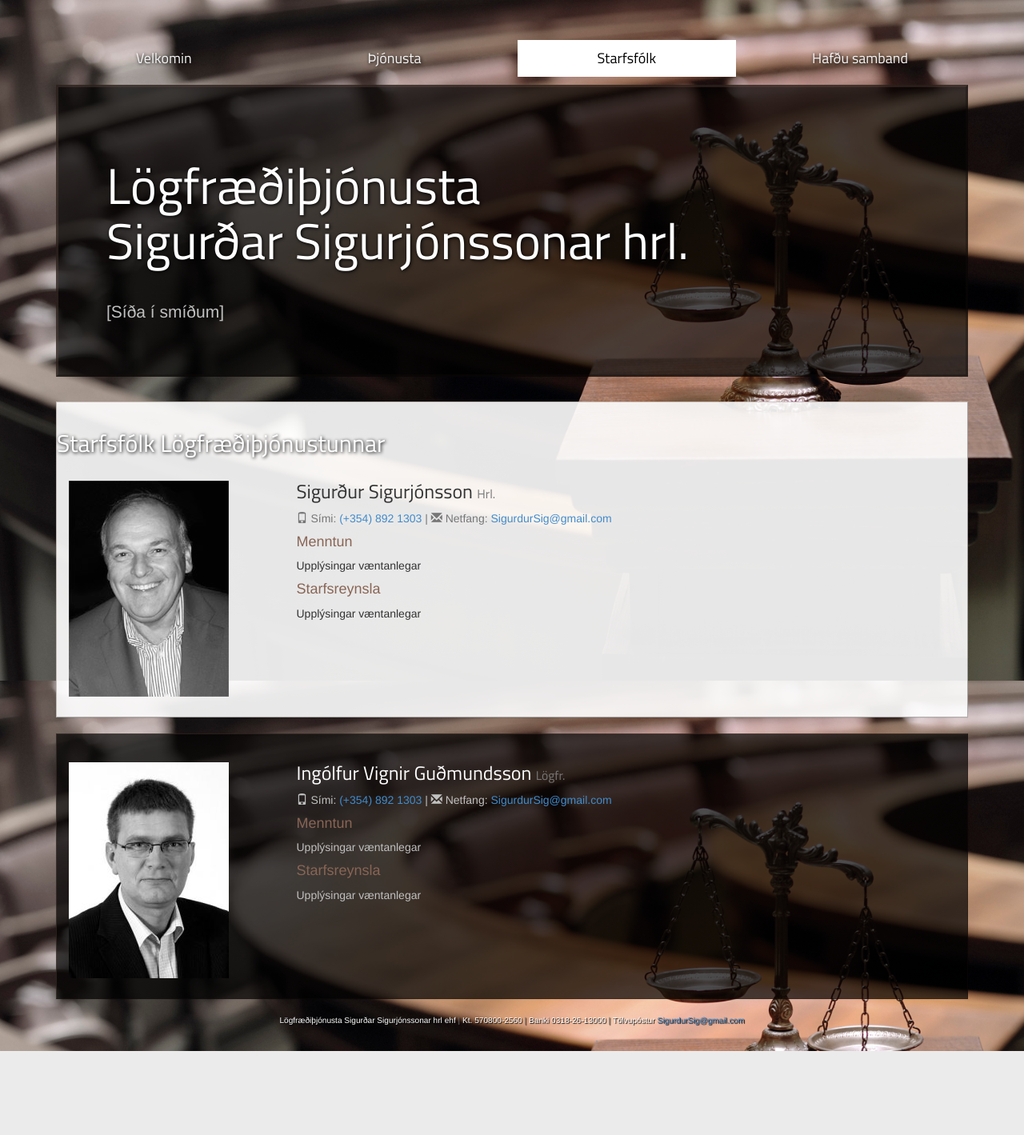
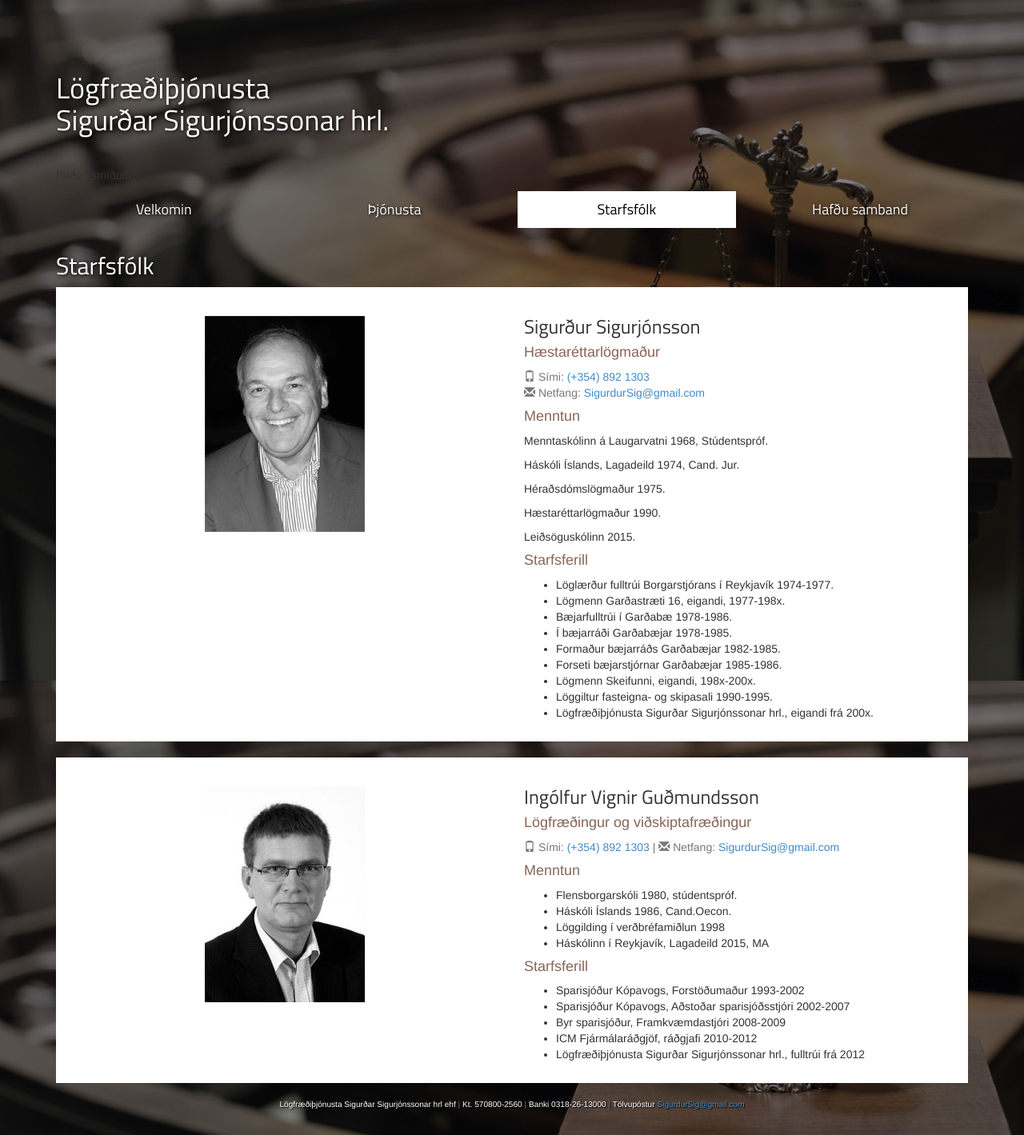
Before and after one commit to JohannSig/SigurdurSig, a PHP site: page / in a window 1280 px wide. Shown: the whole page at 80% size. Before the commit the page ends 1314 px from the top, so only its background shows below. Run offline with PHP 8.4, Linux system fonts and the light colour scheme.

Commit message:
Betrumbætur og CV

```diff
--- a/content/css/project.css
+++ b/content/css/project.css
@@ -10,7 +10,7 @@ and open the template in the editor.
 body {
   padding-top: 50px;
   background-color: #222;
-  background-image: url(../images/courtroom-with-scales-semi-desaturated.jpg);
+  background-image: url(../images/courtroom-with-scales-dark-overlay.jpg);
   background-position: center top;
   background-attachment: fixed;
   background-repeat: no-repeat;
@@ -65,7 +65,7 @@ h4 {
   border-radius: 0px;
   font-family: 'Titillium Web';
   font-size: 18px;
-  transition: background-color 1s, text-shadow 1s;
+  transition: background-color 0.3s, text-shadow 0.3s;
   color: whitesmoke;
   text-shadow: 1px 1px 4px black;
 }
--- a/content/less/project.less
+++ b/content/less/project.less
@@ -14,7 +14,7 @@ body {
     padding-top: 50px;
     background-color: #222;
     //background-image: url(../images/courtroom-with-scales-lifeless.jpg);
-    background-image: url(../images/courtroom-with-scales-semi-desaturated.jpg);
+    background-image: url(../images/courtroom-with-scales-dark-overlay.jpg);
     background-position: center top;
     background-attachment: fixed;
     background-repeat: no-repeat;
@@ -88,7 +88,7 @@ h4 {
                 border-radius: 0px;
                 font-family: 'Titillium Web';
                 font-size: 18px;
-                transition: background-color 1s, text-shadow 1s;
+                transition: background-color 0.3s, text-shadow 0.3s;
                 color: whitesmoke;
                 text-shadow: 1px 1px 4px black;
 
--- a/index.php
+++ b/index.php
@@ -27,6 +27,10 @@
 
         <div id="primary-container" class="container">
 
+
+            <h1>Lögfræðiþjónusta<br/>Sigurðar Sigurjónssonar hrl.</h1>
+            <p>[Síða í smíðum]</p>
+
             <div class="row">
                 <div class="col-xs-12">
                     <ul class="nav nav-pills nav-justified">
@@ -38,29 +42,16 @@
                 </div>
             </div>
 
-            <div class="row" >
-                <div class="col-xs-12">
-                    <div class="jumbotron dark">
-
-                            <h1>Lögfræðiþjónusta<br/>Sigurðar Sigurjónssonar hrl.</h1>
-                            <p>[Síða í smíðum]</p>
-                    </div>
-                </div>
-            </div>
-
-
 
 
             <div class="tab-content">
                 <div id="home" class="tab-pane fade">
-                    <div class="col-xs-12">
-                        <h2>Velkomin(n) á heimasíðu okkar</h2>
-                    </div>
+                    <h2>Lögfræðiþjónusta Sigurðar Sigurjónssonar hrl.</h2>
 
 
                     <div class="row">
                         <div class="col-xs-12">
-                            <div class="panel dark">
+                            <div class="panel">
                                 <div class="panel-body">
                                     <p>Efni kemur inn von bráðar</p>
                                 </div>
@@ -76,7 +67,7 @@
 
                     <div class="row">
                         <div class="col-xs-12">
-                            <div class="panel dark">
+                            <div class="panel">
                                 <div class="panel-body">
                                     <p>Efni kemur inn von bráðar</p>
                                 </div>
@@ -92,39 +83,46 @@
 
                     <div class="row ">
                         <div class="col-xs-12">
-                            <div class="panel staff-entry light">
+                            <h2>Starfsfólk</h2>
+                            <div class="panel staff-entry">
                                 <div class="panel-body">
                                     <div class="row  ">
-                                        <h2>Starfsfólk Lögfræðiþjónustunnar</h2>
 
-                                        <div class="col-xs-4 col-sm-3">
-                                            <img src="content/images/sigurdursig.jpg" class="pull-left" style="margin-top: 20px; margin-bottom: 10px; max-width: 100%;"/>
+                                        <div class="col-xs-4 col-sm-3 col-md-6 text-center">
+                                            <img src="content/images/sigurdursig.jpg" class="text-center" style="margin-top: 20px; margin-bottom: 10px; max-width: 100%;"/>
                                         </div>
-                                        <div class="col-xs-8 col-sm-9">
+                                        <div class="col-xs-8 col-sm-9 col-md-6">
 
+                                            <h3>Sigurður Sigurjónsson</h3>
 
-                                            <h3>Sigurður Sigurjónsson <small>Hrl.</small></h3>
-
-                                            <p class="text-muted visible-xs">
+                                            <h4>Hæstaréttarlögmaður</h4>
+                                            <p class="text-muted">
                                                 <span class="glyphicon glyphicon-phone"></span> Sími:
                                                 <a href="tel:+3548921309">(+354) 892 1303</a> <br/>
                                                 <span class="glyphicon glyphicon-envelope"></span> Netfang:
                                                 <a href="mailto:sigurdursig@gmail.com">SigurdurSig@gmail.com</a>
                                             </p>
 
-                                            <p class="text-muted hidden-xs">
-                                                <span class="glyphicon glyphicon-phone"></span> Sími:
-                                                <a href="tel:+3548921309">(+354) 892 1303</a> |
-                                                <span class="glyphicon glyphicon-envelope"></span> Netfang:
-                                                <a href="mailto:sigurdursig@gmail.com">SigurdurSig@gmail.com</a>
-                                            </p>
+                                            <h4>Menntun</h4>
+                                            <p>Menntaskólinn á Laugarvatni 1968, Stúdentspróf.</p>
+                                            <p>Háskóli Íslands, Lagadeild 1974, Cand. Jur.</p>
+                                            <p>Héraðsdómslögmaður 1975.</p>
+                                            <p>Hæstaréttarlögmaður 1990.</p>
+                                            <p>Leiðsöguskólinn 2015.</p>
 
+                                            <h4>Starfsferill</h4>
+                                            <ul>
+                                                <li>Löglærður fulltrúi Borgarstjórans í Reykjavík 1974-1977.</li>
+                                                <li>Lögmenn Garðastræti 16, eigandi, 1977-198x.</li>
+                                                <li>Bæjarfulltrúi í Garðabæ 1978-1986.</li>
+                                                <li>Í bæjarráði Garðabæjar 1978-1985.</li>
+                                                <li>Formaður bæjarráðs Garðabæjar 1982-1985.</li>
+                                                <li>Forseti bæjarstjórnar Garðabæjar 1985-1986.</li>
+                                                <li>Lögmenn Skeifunni, eigandi, 198x-200x.</li>
+                                                <li>Löggiltur fasteigna- og skipasali 1990-1995.</li>
+                                                <li>Lögfræðiþjónusta Sigurðar Sigurjónssonar hrl., eigandi frá 200x.</li>
+                                            </ul>
 
-                                            <h4>Menntun</h4>
-                                            <p>Upplýsingar væntanlegar</p>
-
-                                            <h4>Starfsreynsla</h4>
-                                            <p>Upplýsingar væntanlegar</p>
                                         </div>
                                     </div>
                                 </div>
@@ -132,16 +130,17 @@
                         </div>
 
                         <div class="col-xs-12">
-                            <div class="panel staff-entry dark">
+                            <div class="panel staff-entry">
                                 <div class="panel-body">
                                     <div class="row  ">
-                                        <div class="col-xs-4 col-sm-3">
-                                            <img src="content/images/ingolfur.jpg" class="pull-left" style="margin-top: 20px; margin-bottom: 10px; max-width: 100%;"/>
+                                        <div class="col-xs-4 col-sm-3 col-md-6 text-center">
+                                            <img src="content/images/ingolfur.jpg" style="margin-top: 20px; margin-bottom: 10px; max-width: 100%;"/>
                                         </div>
-                                        <div class="col-xs-8 col-sm-9">
+                                        <div class="col-xs-8 col-sm-9 col-md-6">
 
 
-                                            <h3>Ingólfur Vignir Guðmundsson <small>Lögfr.</small></h3>
+                                            <h3>Ingólfur Vignir Guðmundsson</h3>
+                                            <h4>Lögfræðingur og viðskiptafræðingur</h4>
                                             <p class="text-muted">
                                                 <span class="glyphicon glyphicon-phone"></span> Sími:
                                                 <a href="tel:+3548921309">(+354) 892 1303</a> |
@@ -151,10 +150,21 @@
 
 
                                             <h4>Menntun</h4>
-                                            <p>Upplýsingar væntanlegar</p>
+                                            <ul>
+                                                <li>Flensborgarskóli 1980, stúdentspróf.</li>
+                                                <li>Háskóli Íslands 1986, Cand.Oecon.</li>
+                                                <li>Löggilding í verðbréfamiðlun 1998</li>
+                                                <li>Háskólinn í Reykjavík, Lagadeild 2015, MA</li>
+                                            </ul>
 
-                                            <h4>Starfsreynsla</h4>
-                                            <p>Upplýsingar væntanlegar</p>
+                                            <h4>Starfsferill</h4>
+                                            <ul>
+                                                <li>Sparisjóður Kópavogs, Forstöðumaður 1993-2002</li>
+                                                <li>Sparisjóður Kópavogs, Aðstoðar sparisjóðsstjóri 2002-2007</li>
+                                                <li>Byr sparisjóður, Framkvæmdastjóri 2008-2009</li>
+                                                <li>ICM Fjármálaráðgjöf, ráðgjafi 2010-2012</li>
+                                                <li>Lögfræðiþjónusta Sigurðar Sigurjónssonar hrl., fulltrúi frá 2012</li>
+                                            </ul>
                                         </div>
                                     </div>
                                 </div>
```
Also changed, not shown: content/images/courtroom-with-scales-dark-overlay.jpg (added), 2 other files.
